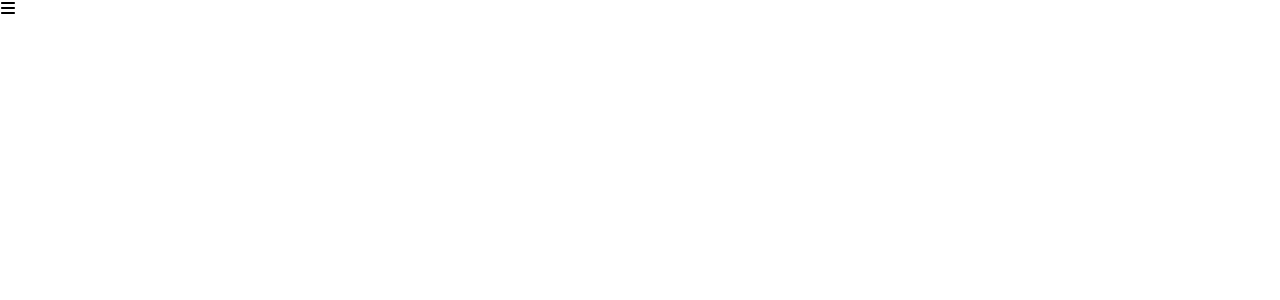
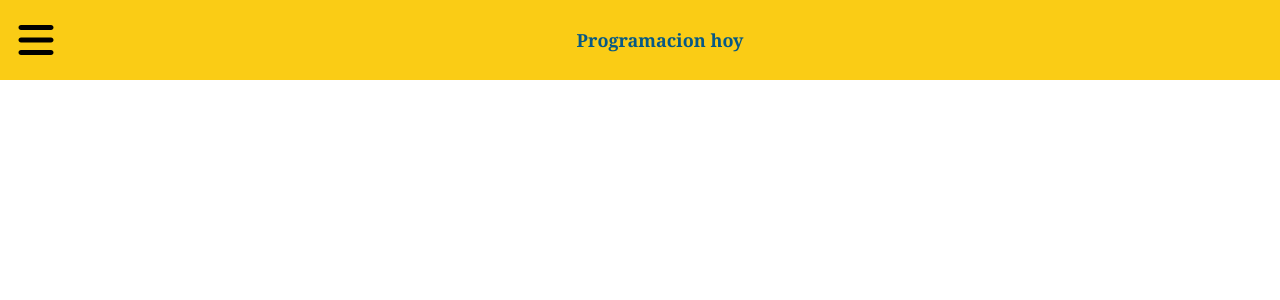
Before and after one commit to santiagoprado21/SouthPark-Application, a Next.js app in the folder front/: page / in a window 1280 px wide. Shown: the top 300 px of the page. Built offline with nearby package versions, Linux system fonts and the light colour scheme.

Commit message:
Top menu ready

```diff
--- a/front/src/components/TopMenu/top-menu.tsx
+++ b/front/src/components/TopMenu/top-menu.tsx
@@ -2,15 +2,25 @@ import React from "react";
 
 export default function TopMenu() {
   return (
+    <div className="bg-yellow-400 h-20 flex justify-between items-center">
+      <div className="flex items-center">
         <svg
           xmlns="http://www.w3.org/2000/svg"
           viewBox="0 0 448 512"
-      className="h-4 w-4"
+          className="h-10 w-10 ml-4 p1"
         >
           <path
             d="M0 96C0 78.3 14.3 64 32 64H416c17.7 0 32 14.3 32
         32s-14.3 32-32 32H32C14.3 128 0 113.7 0 96zM0 256c0-17.7 14.3-32 32-32H416c17.7 0 32 14.3 32 32s-14.3 32-32 32H32c-17.7 0-32-14.3-32-32zM448 416c0 17.7-14.3 32-32 32H32c-17.7 0-32-14.3-32-32s14.3-32 32-32H416c17.7 0 32 14.3 32 32z"
           />
         </svg>
+      </div>
+      <div>
+        <h2 className="text-lg font-semibold text-sky-800 font-serif text-3xl mr-4">
+          Programacion hoy
+        </h2>
+      </div>
+      <div></div>
+    </div>
   );
 }
```
Lines whose indentation alone changed are shown as unchanged.
